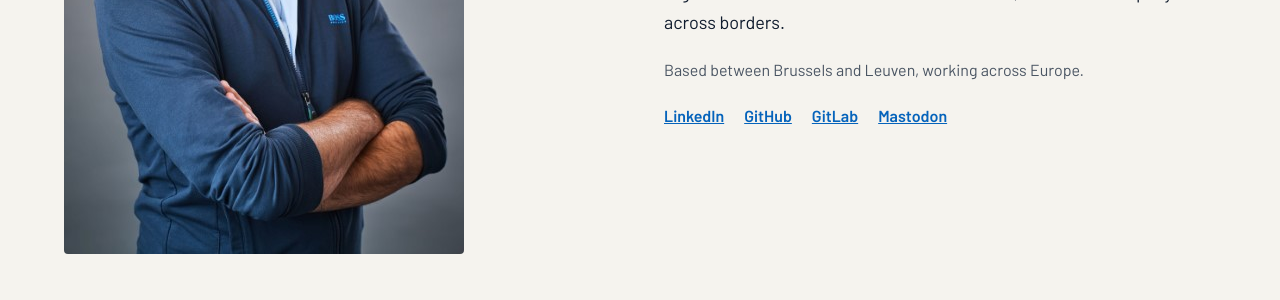
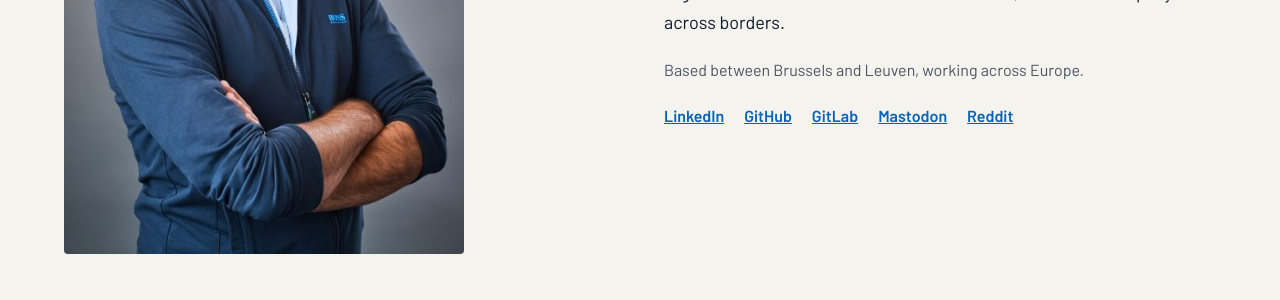
Before and after one commit to Matdata-eu/company-website, a Jekyll site: the page built from index.html, in a window 1280 px wide and 900 px high, scrolled down 6261 px. Shown: the part 154-454 px from the top of the window. Built offline with Jekyll 4.4.1, drawn with Linux system fonts in a browser that asks for light colours.

Commit message:
feat: restore the Reddit link

```diff
--- a/_data/social.yml
+++ b/_data/social.yml
@@ -3,3 +3,4 @@
 - { label: GitHub, url: "https://github.com/MathiasVDA" }
 - { label: GitLab, url: "https://gitlab.com/mathias.vanden.auweele" }
 - { label: Mastodon, url: "https://mastodon.social/@mathiasvda" }
+- { label: Reddit, url: "https://www.youtube.com/watch?v=dQw4w9WgXcQ" }
```
